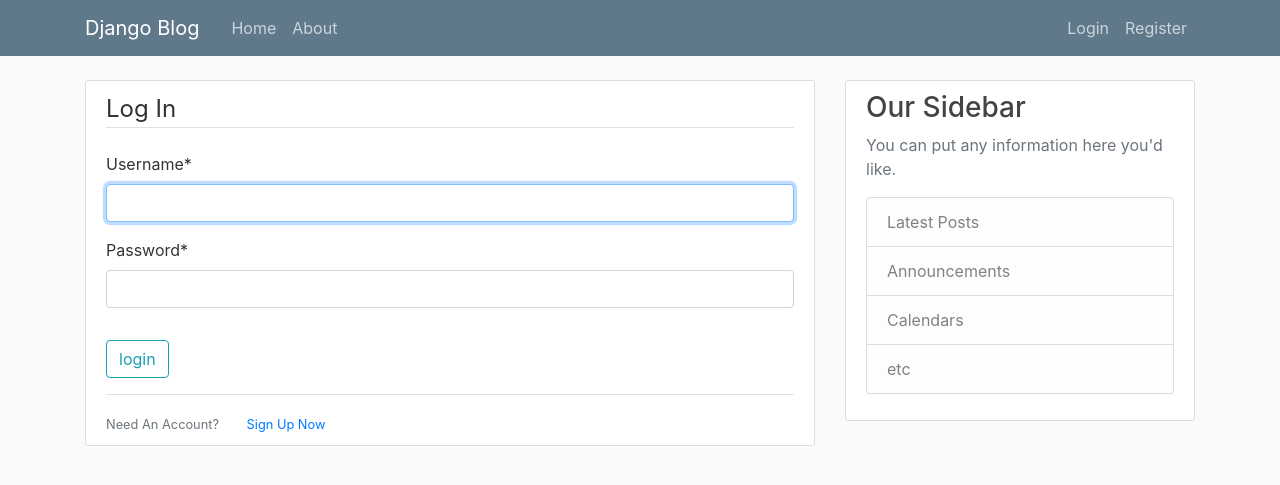
After one commit to Maky55-hub/django-test, a Django app: page /login in a window 1280 px wide. The commit adds this page. Shown: the top 485 px of the page. Run offline with Django 3.2, Linux system fonts and the light colour scheme; style sheets or scripts are compiled from the project's sources; some libraries are stand-ins or nearby versions.

Commit message:
[DJ-05]Login and Logout pages
The Login and Logout pages are added.

```diff
--- a/test_project/blog/templates/blog/base.html
+++ b/test_project/blog/templates/blog/base.html
@@ -30,8 +30,12 @@
             </div>
             <!-- Navbar Right Side -->
             <div class="navbar-nav">
-              <a class="nav-item nav-link" href="#">Login</a>
-              <a class="nav-item nav-link" href="#">Register</a>
+              {% if user.is_authenticated %}
+                <a class="nav-item nav-link" href="{% url 'Logout' %}">Logout</a>
+              {% else %}
+                <a class="nav-item nav-link" href="{% url 'Login' %}">Login</a>
+                <a class="nav-item nav-link" href="{% url 'User-Registration' %}">Register</a>
+              {% endif %}
             </div>
           </div>
         </div>
--- a/test_project/test_project/settings.py
+++ b/test_project/test_project/settings.py
@@ -135,6 +135,9 @@
 
 STATIC_URL = '/static/'
 
+LOGIN_REDIRECT_URL = 'Blog-Home'
+LOGIN_URL = 'Login'
+
 # add STATICFILES_FINDERS and SASS_PROCESSOR_ROOT inorder to use scss
 STATICFILES_FINDERS = [
     'django.contrib.staticfiles.finders.AppDirectoriesFinder',
--- a/test_project/test_project/urls.py
+++ b/test_project/test_project/urls.py
@@ -15,9 +15,12 @@
 """
 from django.contrib import admin
 from django.urls import path, include
+from django.contrib.auth import views as auth_views
 
 urlpatterns = [
     path('admin/', admin.site.urls),
+    path('login', auth_views.LoginView.as_view(template_name='users/login.html'), name='Login'),
+    path('logout', auth_views.LogoutView.as_view(template_name='users/logout.html'), name='Logout'),
     path('users/', include('users.urls')),
     path('', include('blog.urls')),
 ]
--- /dev/null
+++ b/test_project/users/templates/users/login.html
@@ -0,0 +1,22 @@
+{% extends 'blog/base.html' %}
+{% comment %} loads crispy_forms_tags inorder to use {% endcomment %}
+{% load crispy_forms_tags %}
+{% block content %}
+    <div class="content-section">
+        <form method="POST">
+            {% csrf_token %}
+            <fieldset class="form-group">
+                <legend class="border-bottom mb-4">Log In</legend>
+                {{ form | crispy }}
+            </fieldset>
+            <div class="form-group">
+                <button class="btn btn-outline-info" type="submit">login</button>
+            </div>
+        </form>
+        <div class="border-top pt-3">
+            <small class="text-muted">
+                Need An Account? <a class="ml-4" href="{% url 'User-Registration' %}">Sign Up Now</a>
+            </small>
+        </div>
+    </div>
+{% endblock content %}
--- a/test_project/users/views.py
+++ b/test_project/users/views.py
@@ -21,9 +21,9 @@
                 email_from,
                 [email_to]
             )
-            email_message.send(fail_silently=False)
+            #email_message.send(fail_silently=False)
 
-            #form.save()
+            form.save()
             # show a success message, after a user account is created
             messages.success(request, f'Account for {username} is created')
             return redirect('Blog-Home')
```
Also changed, not shown: test_project/users/templates/users/logout.html (added, +9 -0 lines).
